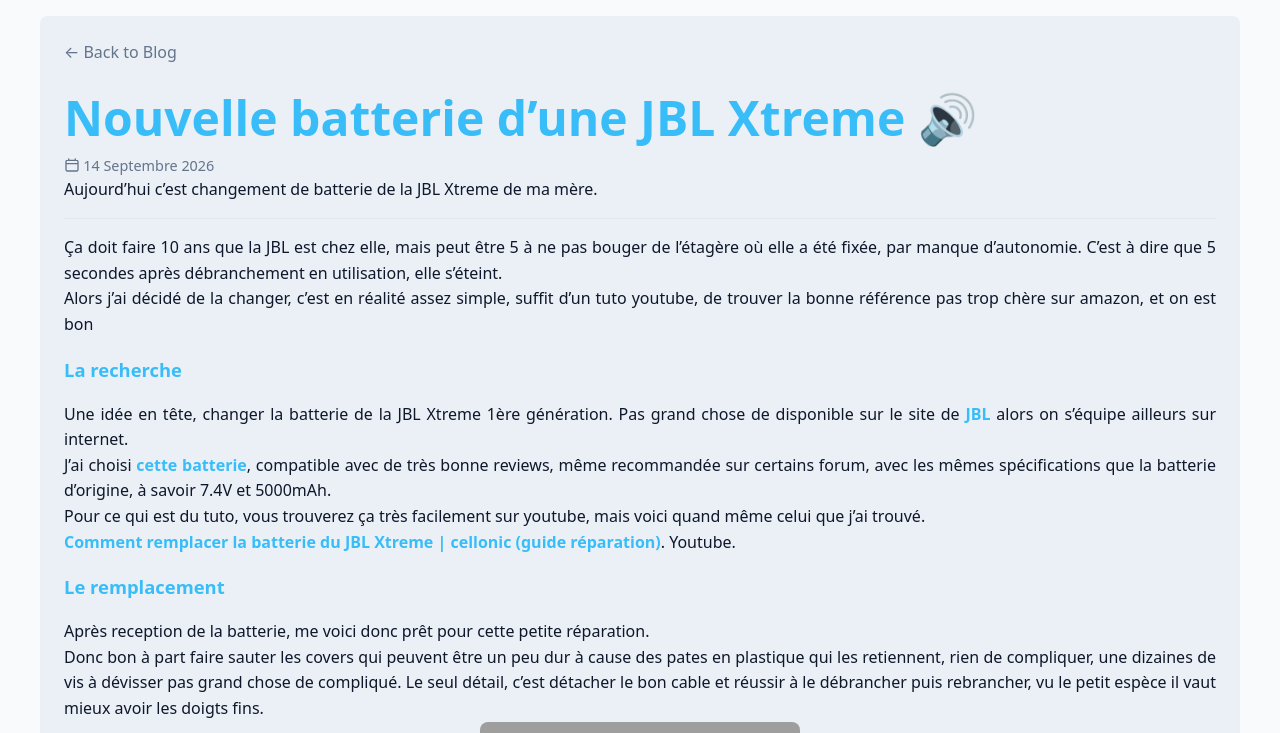
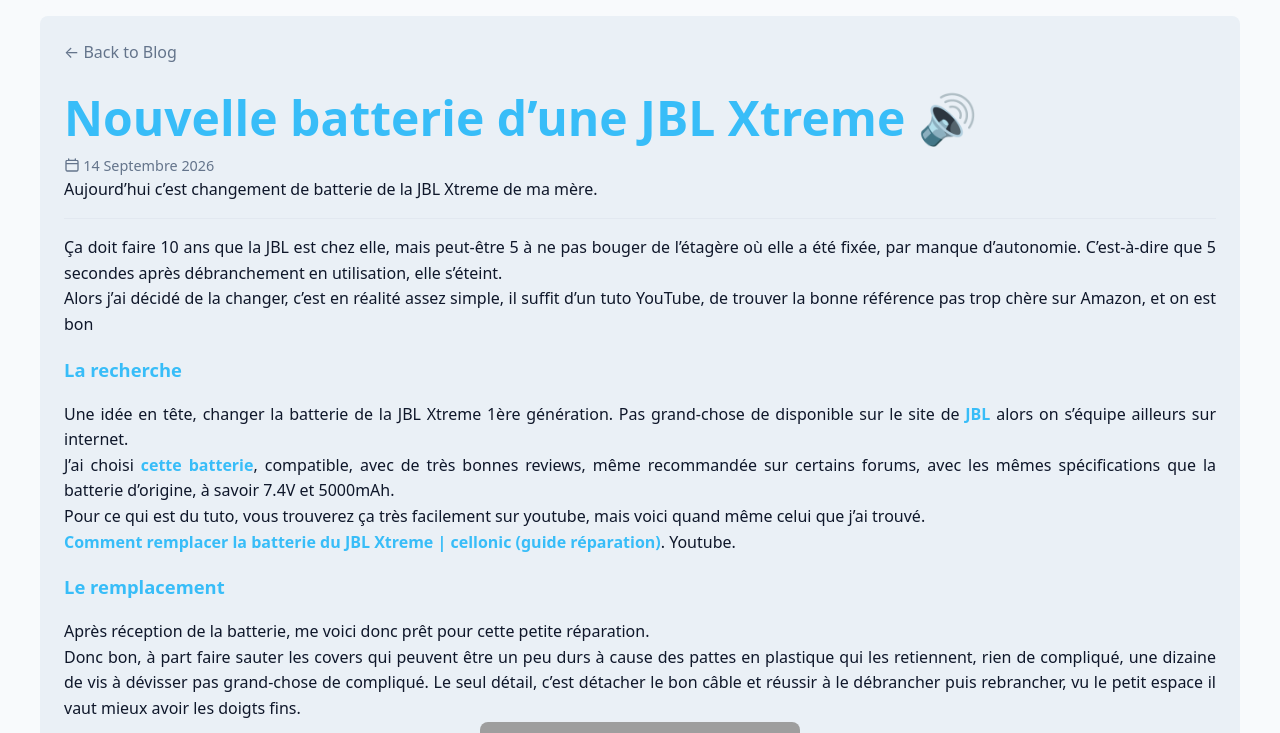
Before and after one commit to RobinVillier/it_support_blog, a Node project: template src/pages/blog/posts/nouvelle-batterie-dune-jbl-xtreme.ejs in a window 1280 px wide. Shown: the part 64-797 px from the top of the page. Run offline with Node 20 templates, Linux system fonts and the light colour scheme; the template is opened without the code that fills it, so the values that code supplies are empty; grey boxes are pictures that could not be loaded.

Commit message:
Minor changes

```diff
--- a/src/pages/blog/posts/nouvelle-batterie-dune-jbl-xtreme.ejs
+++ b/src/pages/blog/posts/nouvelle-batterie-dune-jbl-xtreme.ejs
@@ -24,16 +24,16 @@
       </div>
       <p class="btm-divider" id="catch-phraese">Aujourd’hui c’est changement de batterie de la JBL Xtreme de ma mère.</p>
       <div id="corpus">
-        <p>Ça doit faire 10 ans que la JBL est chez elle, mais peut être 5 à ne pas bouger de l’étagère où elle a été fixée, par manque d’autonomie.
-          C’est à dire que 5 secondes après débranchement en utilisation, elle s’éteint.</p>
-        <p>Alors j’ai décidé de la changer, c’est en réalité assez simple, suffit d’un tuto youtube, de trouver la bonne référence pas trop chère
-          sur amazon, et on est bon</p>
+        <p>Ça doit faire 10 ans que la JBL est chez elle, mais peut-être 5 à ne pas bouger de l’étagère où elle a été fixée, par manque d’autonomie.
+          C’est-à-dire que 5 secondes après débranchement en utilisation, elle s’éteint.</p>
+        <p>Alors j’ai décidé de la changer, c’est en réalité assez simple, il suffit d’un tuto YouTube, de trouver la bonne référence pas trop chère
+          sur Amazon, et on est bon</p>
         <h3 class="title">La recherche</h3>
-        <p>Une idée en tête, changer la batterie de la JBL Xtreme 1ère génération. Pas grand chose de disponible sur le site de
+        <p>Une idée en tête, changer la batterie de la JBL Xtreme 1ère génération. Pas grand-chose de disponible sur le site de
           <strong><a href="https://fr.jbl.com/spare-parts/" target="_blank">JBL</a></strong> alors on s’équipe ailleurs sur internet.
         <br>
         J’ai choisi <strong><a href="https://www.amazon.fr/dp/B0CLVJBLJJ?ref=ppx_yo2ov_dt_b_fed_asin_title" target="_blank">cette batterie</a></strong>,
-        compatible avec de très bonne reviews, même recommandée sur certains forum, avec les mêmes spécifications que la batterie d’origine, à
+        compatible, avec de très bonnes reviews, même recommandée sur certains forums, avec les mêmes spécifications que la batterie d’origine, à
         savoir 7.4V et 5000mAh.
         <br>
         Pour ce qui est du tuto, vous trouverez ça très facilement sur youtube, mais voici quand même celui que j’ai trouvé.
@@ -41,10 +41,10 @@
         <strong><a href="https://www.youtube.com/watch?v=lKir6sqVpx4" target="_blank">Comment remplacer la batterie du JBL Xtreme | cellonic (guide réparation)</a></strong>.
           Youtube.</p>
         <h3 class="title">Le remplacement</h3>
-        <p>Après reception de la batterie, me voici donc prêt pour cette petite réparation.</p>
-        <p>Donc bon à part faire sauter les covers qui peuvent être un peu dur à cause des pates en plastique qui les retiennent, rien de compliquer,
-          une dizaines de vis à dévisser pas grand chose de compliqué. Le seul détail, c’est détacher le bon cable et réussir à le débrancher puis
-          rebrancher, vu le petit espèce il vaut mieux avoir les doigts fins.</p>
+        <p>Après réception de la batterie, me voici donc prêt pour cette petite réparation.</p>
+        <p>Donc bon, à part faire sauter les covers qui peuvent être un peu durs à cause des pattes en plastique qui les retiennent, rien de compliqué,
+          une dizaine de vis à dévisser pas grand-chose de compliqué. Le seul détail, c’est détacher le bon câble et réussir à le débrancher puis
+          rebrancher, vu le petit espace il vaut mieux avoir les doigts fins.</p>
         <div class="carousel-container">
           <div class="carousel" data-carousel>
             <button class="carousel-btn carousel-btn-prev" type="button" aria-label="Image précédente">‹</button>
@@ -75,8 +75,8 @@
         </div>
 
         <h3 class="title">Conclusion</h3>
-        <p>C’était un cours post, mais bien sympa à réaliser, qui à fait au moins une heureuse (ma mère, c'est pas rien 😄).</p>
-        <p>On redonne un petit bout de vie et d'utilité à cette enceinte, et c’est repartie pour quelques années.</p>
+        <p>C’était un court post, mais bien sympa à réaliser, qui a fait au moins une heureuse (ma mère, c'est pas rien 😄).</p>
+        <p>On redonne un petit bout de vie et d'utilité à cette enceinte, et c’est reparti pour quelques années.</p>
       </div>
 
       <%- include('../partials/greetings') %>
```
